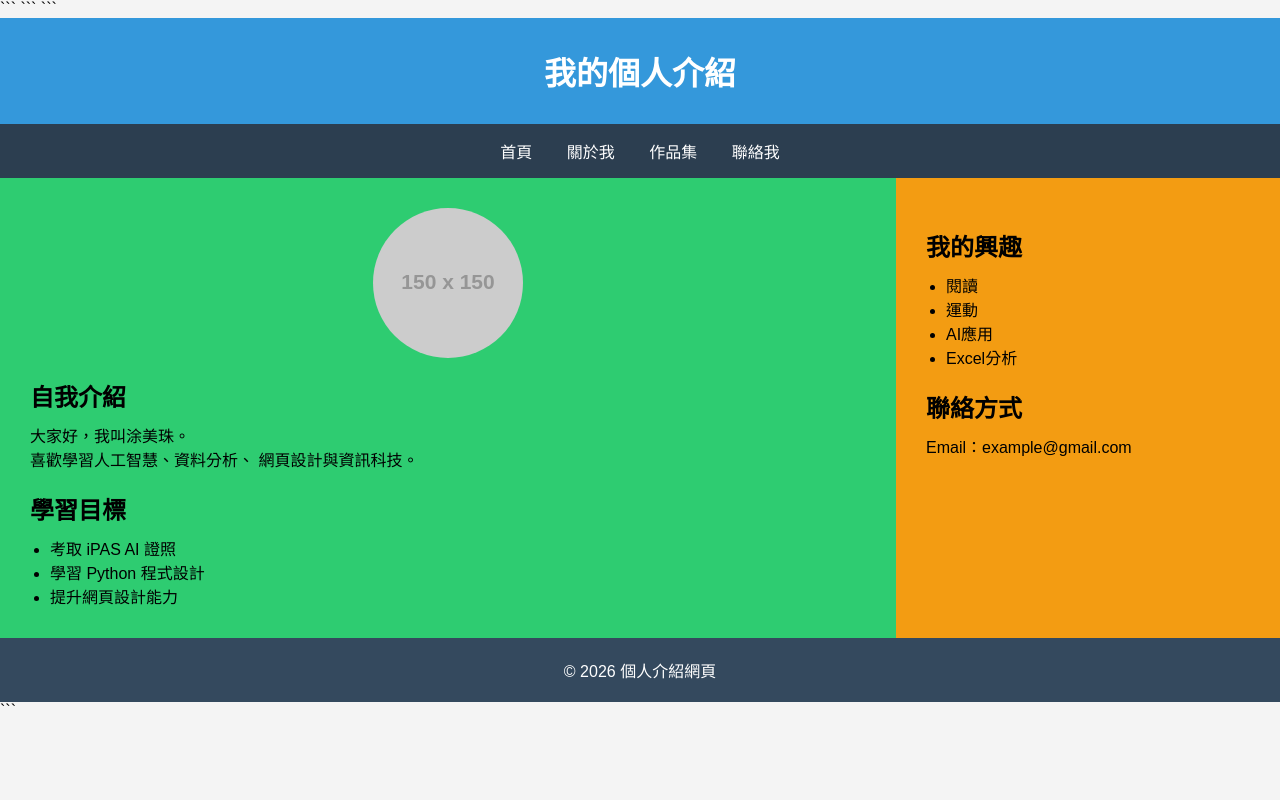
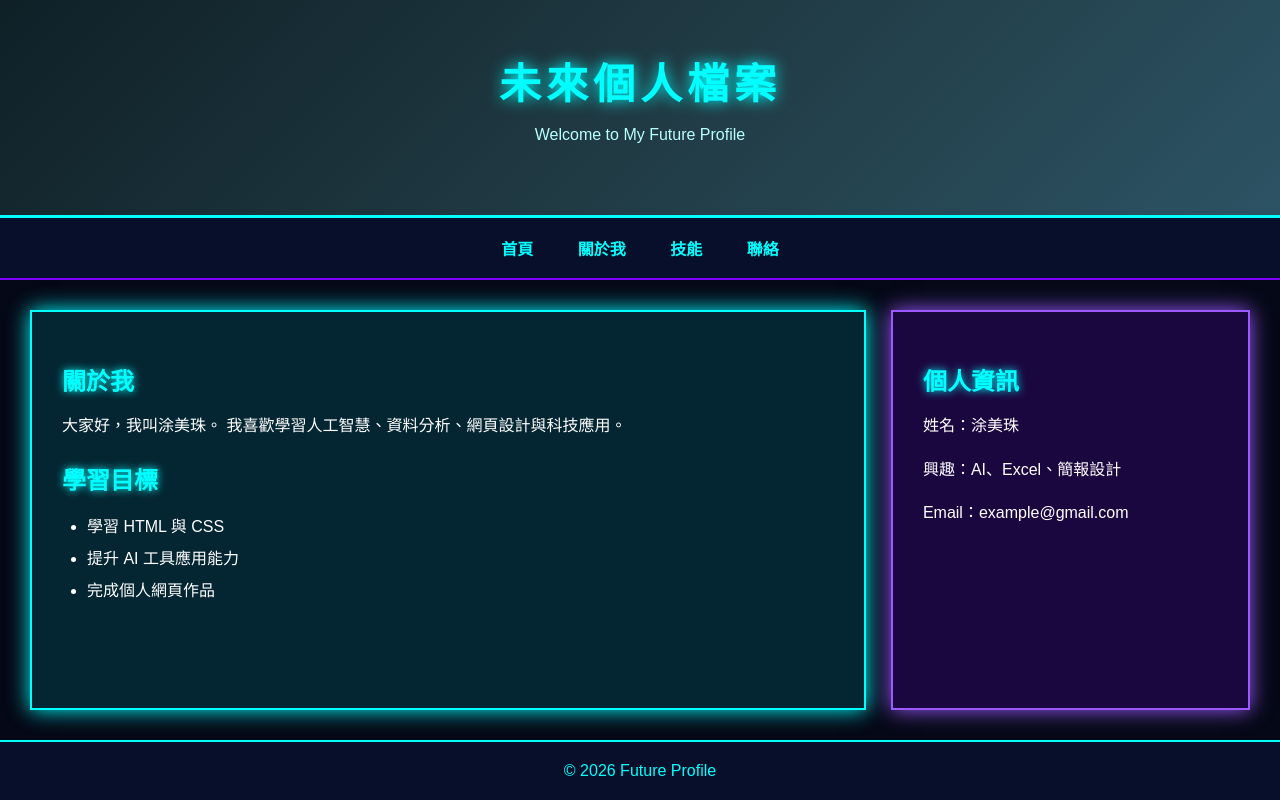
Before and after one commit to linx998888-sketch/web-1, a plain HTML site: page index.html in a window 1280 px wide. Drawn offline with Linux system fonts and the light colour scheme; placeholder pictures from the web are drawn by us.

````diff
--- a/index.html
+++ b/index.html
@@ -1,79 +1,54 @@
 <!DOCTYPE html>
-
 <html lang="zh-Hant">
 <head>
     <meta charset="UTF-8">
-    <meta name="viewport" content="width=device-width, initial-scale=1.0">
-    <title>個人介紹網頁</title>
-
-```
-<!-- 連結CSS檔案 -->
+    <title>科幻風個人介紹</title>
     <link rel="stylesheet" href="style.css">
-```
-
 </head>
 
 <body>
 
-```
     <div class="header">
-    <h1>我的個人介紹</h1>
+        <h1>未來個人檔案</h1>
+        <p>Welcome to My Future Profile</p>
     </div>
 
     <div class="nav">
         <a href="#">首頁</a>
         <a href="#">關於我</a>
-    <a href="#">作品集</a>
-    <a href="#">聯絡我</a>
+        <a href="#">技能</a>
+        <a href="#">聯絡</a>
     </div>
 
     <div class="container">
 
         <div class="content">
-
-        <img src="https://via.placeholder.com/150" alt="個人照片">
-
-        <h2>自我介紹</h2>
-
+            <h2>關於我</h2>
             <p>
-            大家好，我叫涂美珠。<br>
-            喜歡學習人工智慧、資料分析、
-            網頁設計與資訊科技。
+                大家好，我叫涂美珠。
+                我喜歡學習人工智慧、資料分析、網頁設計與科技應用。
             </p>
 
             <h2>學習目標</h2>
-
             <ul>
-            <li>考取 iPAS AI 證照</li>
-            <li>學習 Python 程式設計</li>
-            <li>提升網頁設計能力</li>
+                <li>學習 HTML 與 CSS</li>
+                <li>提升 AI 工具應用能力</li>
+                <li>完成個人網頁作品</li>
             </ul>
-
         </div>
 
         <div class="sidebar">
-
-        <h2>我的興趣</h2>
-
-        <ul>
-            <li>閱讀</li>
-            <li>運動</li>
-            <li>AI應用</li>
-            <li>Excel分析</li>
-        </ul>
-
-        <h2>聯絡方式</h2>
-
+            <h2>個人資訊</h2>
+            <p>姓名：涂美珠</p>
+            <p>興趣：AI、Excel、簡報設計</p>
             <p>Email：example@gmail.com</p>
-
         </div>
 
     </div>
 
     <div class="footer">
-    © 2026 個人介紹網頁
+        © 2026 Future Profile
     </div>
-```
 
 </body>
 </html>
--- a/style.css
+++ b/style.css
@@ -6,74 +6,100 @@ box-sizing: border-box;
 
 body{
     font-family: "Microsoft JhengHei", sans-serif;
-background-color: #f4f4f4;
+    background: #050816;
+    color: #ffffff;
 }
 
 /* 頁首 */
 .header{
-background-color: #3498db;
-color: white;
+    background: linear-gradient(135deg, #0f2027, #203a43, #2c5364);
     text-align: center;
-padding: 30px;
+    padding: 50px;
+    border-bottom: 3px solid #00ffff;
+}
+
+.header h1{
+    color: #00ffff;
+    font-size: 42px;
+    letter-spacing: 5px;
+    text-shadow: 0 0 15px #00ffff;
+}
+
+.header p{
+    margin-top: 10px;
+    color: #b8ffff;
 }
 
 /* 導覽列 */
 .nav{
-background-color: #2c3e50;
+    background: #080f2a;
     text-align: center;
-padding: 15px;
+    padding: 18px;
+    border-bottom: 2px solid #7f00ff;
 }
 
 .nav a{
-color: white;
+    color: #00ffff;
     text-decoration: none;
-margin: 0 15px;
+    margin: 0 20px;
+    font-weight: bold;
 }
 
-/* 主內容 */
+.nav a:hover{
+    color: #ff00ff;
+    text-shadow: 0 0 10px #ff00ff;
+}
+
+/* 主版面 */
 .container{
     display: flex;
+    padding: 30px;
+    gap: 25px;
 }
 
-/* 左側內容區 */
+/* 主要內容 */
 .content{
     width: 70%;
-background-color: #2ecc71;
+    background: rgba(0, 255, 255, 0.12);
+    border: 2px solid #00ffff;
     padding: 30px;
     min-height: 400px;
+    box-shadow: 0 0 20px #00ffff;
 }
 
-/* 右側欄位 */
+/* 右側資訊 */
 .sidebar{
     width: 30%;
-background-color: #f39c12;
+    background: rgba(127, 0, 255, 0.18);
+    border: 2px solid #9b59ff;
     padding: 30px;
-}
-
-/* 圖片 */
-img{
-width: 150px;
-height: 150px;
-border-radius: 50%;
-display: block;
-margin: 0 auto 20px;
+    box-shadow: 0 0 20px #9b59ff;
 }
 
 /* 標題 */
 h2{
+    color: #00ffff;
+    margin-bottom: 15px;
     margin-top: 20px;
-margin-bottom: 10px;
+    text-shadow: 0 0 8px #00ffff;
 }
 
-/* 清單 */
+/* 文字 */
+p{
+    line-height: 1.8;
+    margin-bottom: 15px;
+}
+
 ul{
-margin-left: 20px;
+    margin-left: 25px;
+    line-height: 2;
 }
 
 /* 頁尾 */
 .footer{
-background-color: #34495e;
-color: white;
+    background: #080f2a;
+    color: #00ffff;
     text-align: center;
     padding: 20px;
+    border-top: 2px solid #00ffff;
 }
````
Lines whose indentation alone changed are shown as unchanged.
